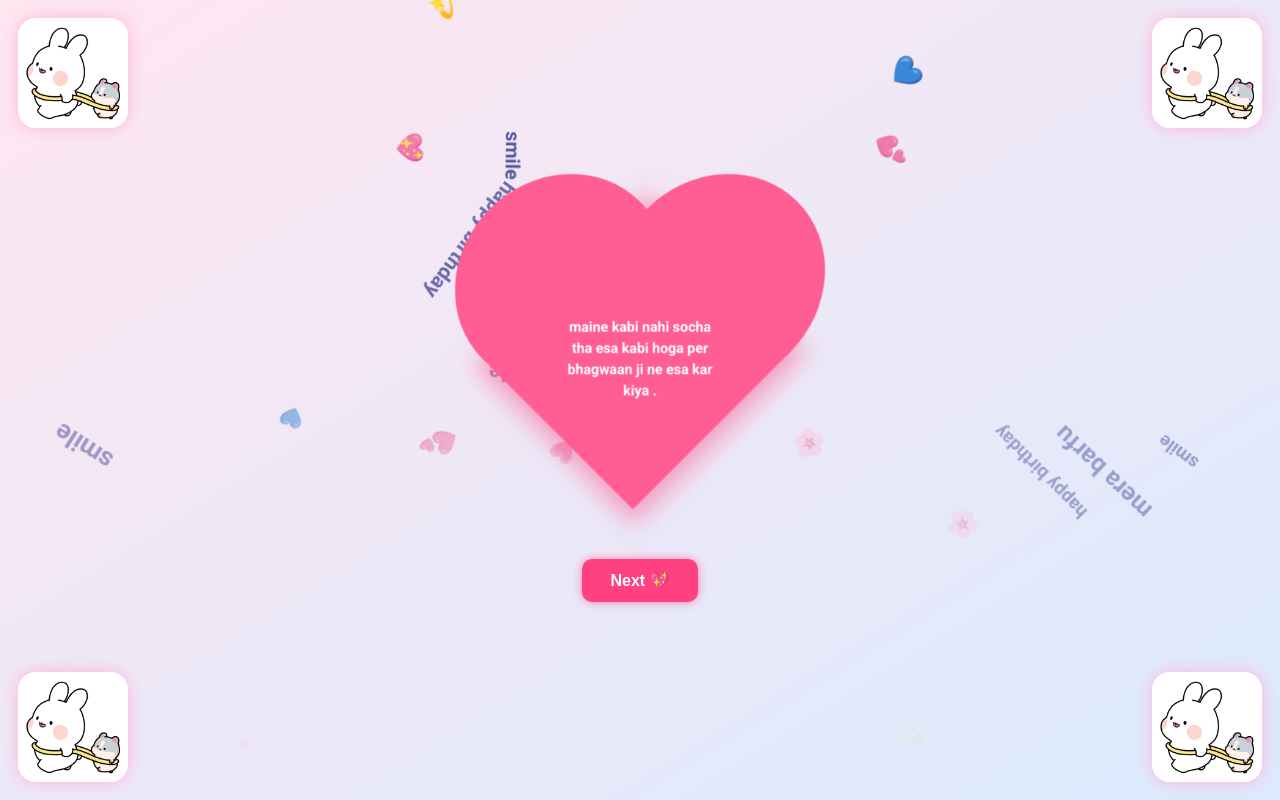
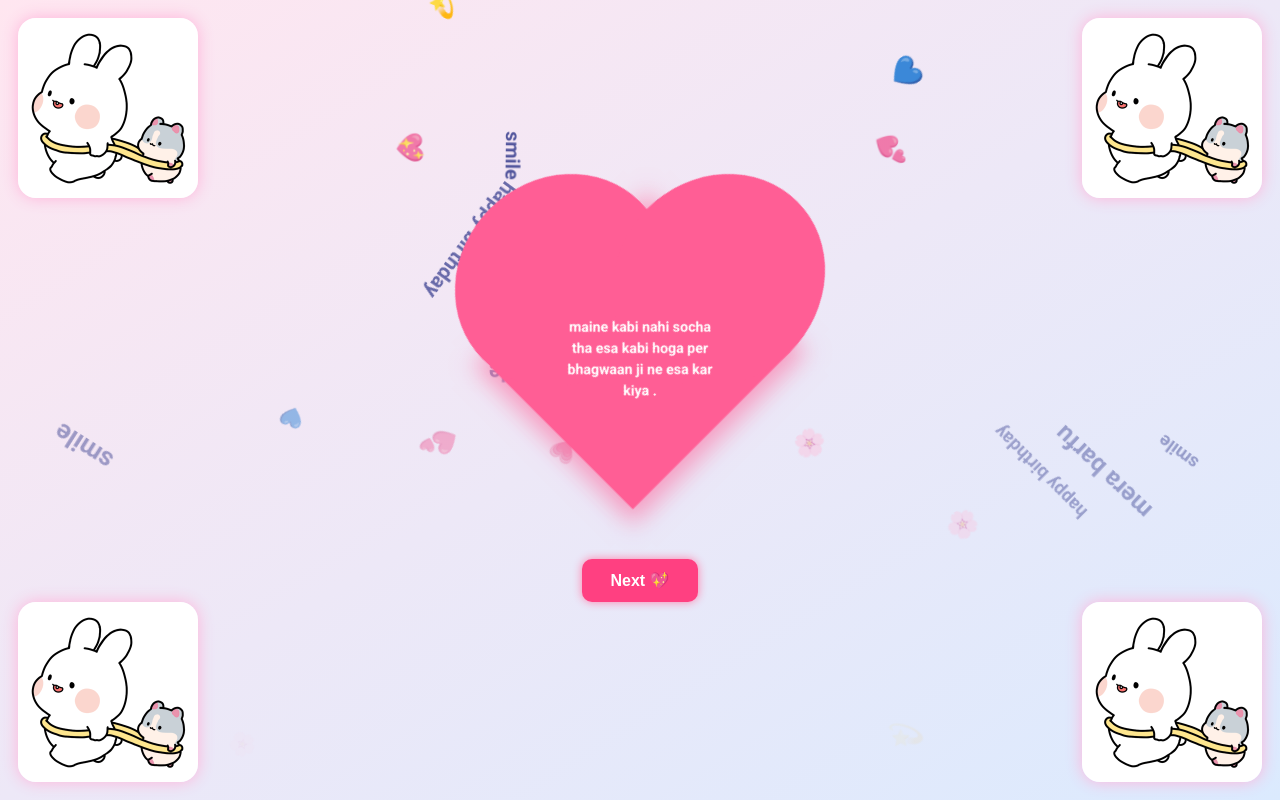
Before and after one commit to DhruvKumar-changer/barfi_ji_surprised-, a plain HTML site: page page10.html in a window 1280 px wide. Drawn offline with nearby package versions, Linux system fonts and the light colour scheme.

Commit message:
Update page10.html (corner images size & emoji rain phrases)

```diff
--- a/page10.html
+++ b/page10.html
@@ -138,10 +138,10 @@
   <audio id="bgMusic" src="music/story.mp3" autoplay loop></audio>
 
   <!-- 4 Corners pe same image (size increased) -->
-  <img src="images/same same.gif" alt="Corner" style="position: fixed; top: 18px; left: 18px; width: 110px; height: auto; border-radius: 18px; box-shadow: 0 0 16px #ffb3da; z-index:10;">
-  <img src="images/same same.gif" alt="Corner" style="position: fixed; top: 18px; right: 18px; width: 110px; height: auto; border-radius: 18px; box-shadow: 0 0 16px #ffb3da; z-index:10;">
-  <img src="images/same same.gif" alt="Corner" style="position: fixed; bottom: 18px; left: 18px; width: 110px; height: auto; border-radius: 18px; box-shadow: 0 0 16px #ffb3da; z-index:10;">
-  <img src="images/same same.gif" alt="Corner" style="position: fixed; bottom: 18px; right: 18px; width: 110px; height: auto; border-radius: 18px; box-shadow: 0 0 16px #ffb3da; z-index:10;">
+  <img src="images/same same.gif" alt="Corner" style="position: fixed; top: 18px; left: 18px; width: 180px; height: auto; border-radius: 18px; box-shadow: 0 0 16px #ffb3da; z-index:10;">
+  <img src="images/same same.gif" alt="Corner" style="position: fixed; top: 18px; right: 18px; width: 180px; height: auto; border-radius: 18px; box-shadow: 0 0 16px #ffb3da; z-index:10;">
+  <img src="images/same same.gif" alt="Corner" style="position: fixed; bottom: 18px; left: 18px; width: 180px; height: auto; border-radius: 18px; box-shadow: 0 0 16px #ffb3da; z-index:10;">
+  <img src="images/same same.gif" alt="Corner" style="position: fixed; bottom: 18px; right: 18px; width: 180px; height: auto; border-radius: 18px; box-shadow: 0 0 16px #ffb3da; z-index:10;">
 
   <div class="emojiRain" id="emojiContainer"></div>
   <div class="center-content">
```
